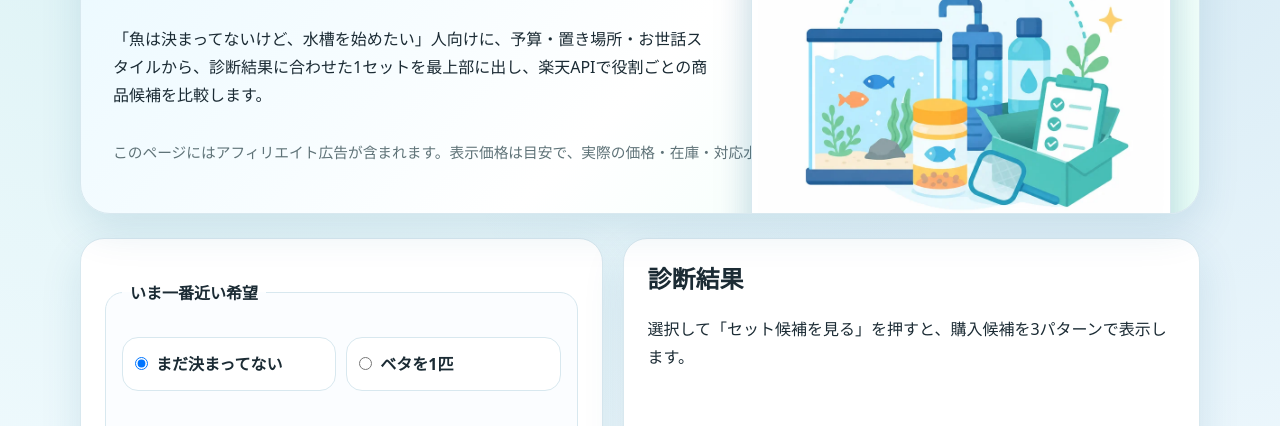
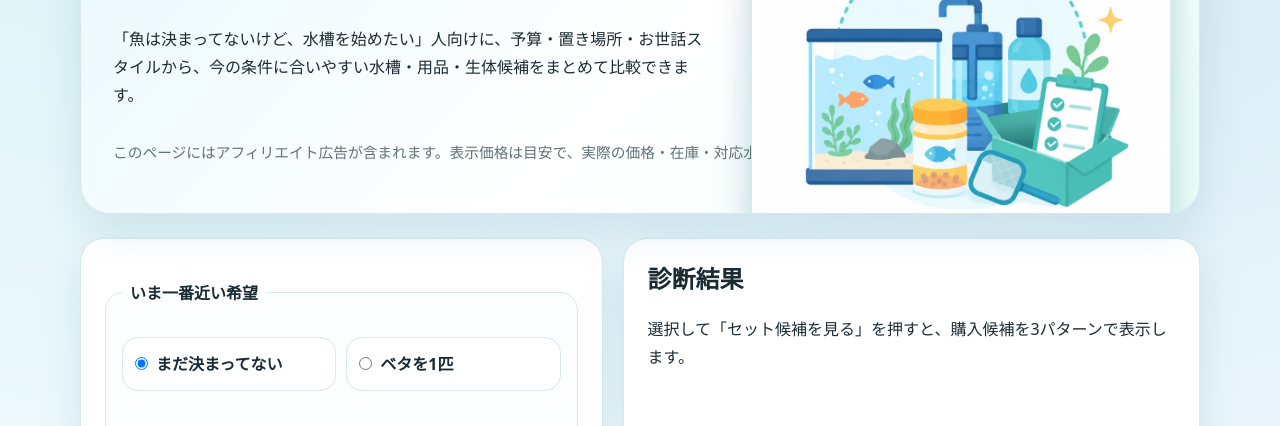
Before and after one commit to totonoucare/my-aquarium-checker, a website: page starter-set-checker/index.html in a window 1280 px wide. Shown: the part 333-759 px from the top of the page. Drawn offline with Linux system fonts and the light colour scheme.

Commit message:
Make starter page copy user-facing

```diff
--- a/starter-set-checker/index.html
+++ b/starter-set-checker/index.html
@@ -45,7 +45,7 @@
 <img alt="アクアリウム用品セット診断のイメージ画像" class="hero-icon" loading="lazy" src="/assets/media/hero-tools.webp"/>
 <p class="eyebrow">買うもの迷子を減らす</p>
 <h1>アクアリウム初心者スターターセット診断</h1>
-<p>「魚は決まってないけど、水槽を始めたい」人向けに、予算・置き場所・お世話スタイルから、診断結果に合わせた1セットを最上部に出し、楽天APIで役割ごとの商品候補を比較します。</p>
+<p>「魚は決まってないけど、水槽を始めたい」人向けに、予算・置き場所・お世話スタイルから、今の条件に合いやすい水槽・用品・生体候補をまとめて比較できます。</p>
 <p class="small-note">このページにはアフィリエイト広告が含まれます。表示価格は目安で、実際の価格・在庫・対応水量は販売ページで確認してください。</p>
 </section>
 <section class="tool-layout starter-layout">
```
